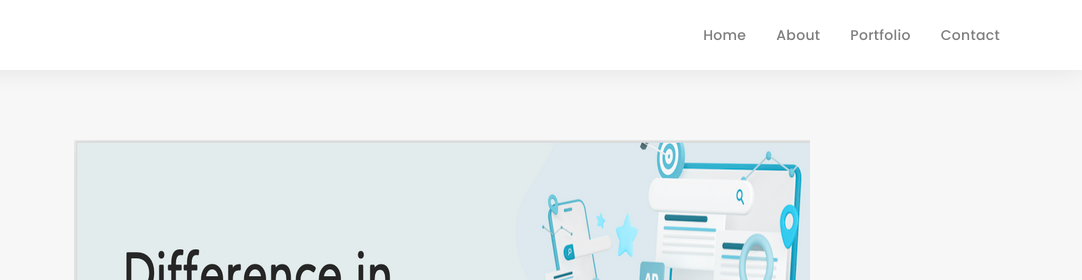
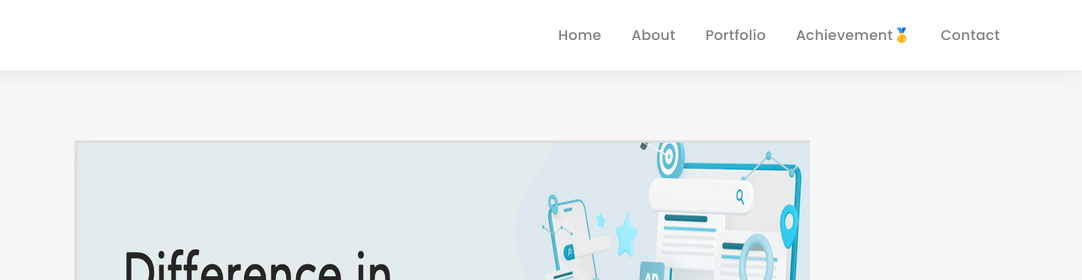
Before and after one commit to trungle14/portfolio, a plain HTML site: page bazaar_did.html in a window 1280 px wide. Shown: the top 280 px of the page, 198-1280 px from the left. Drawn offline with nearby package versions, Linux system fonts and the light colour scheme; a web font is replaced by a local one.

Commit message:
Update bazaar_did.html

```diff
--- a/bazaar_did.html
+++ b/bazaar_did.html
@@ -44,18 +44,16 @@
       <a href="index.html" class="logo"><img src="assets/img/TRUNGLOGO.png" alt="" class="img-fluid"></a>
       <!-- Uncomment below if you prefer to use an text logo -->
       <!-- <h1 class="logo"><a href="index.html">Folio</a></h1> -->
-
       <nav id="navbar" class="navbar">
         <ul>
           <li><a class="nav-link scrollto " href="index.html">Home</a></li>
           <li><a class="nav-link scrollto" href="#about">About</a></li>
           <li><a class="nav-link  scrollto" href="#portfolio">Portfolio</a></li>
-
+          <li><a class="nav-link scrollto" href="achievement.html">Achievement🥇</a></li>
           <li><a class="nav-link scrollto" href="#contact">Contact</a></li>
         </ul>
         <i class="bi bi-list mobile-nav-toggle"></i>
       </nav><!-- .navbar -->
-
     </div>
   </header><!-- End Header -->
 
```
